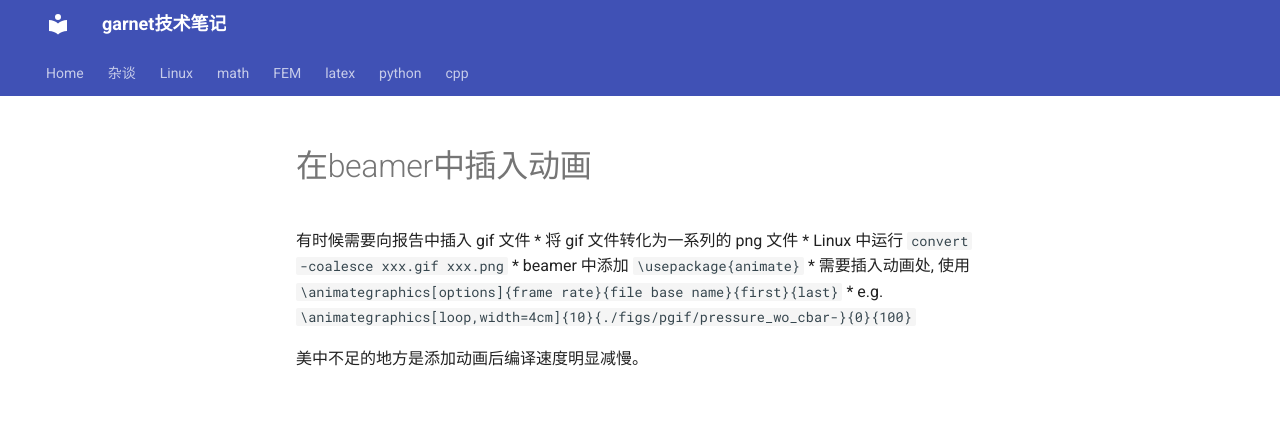
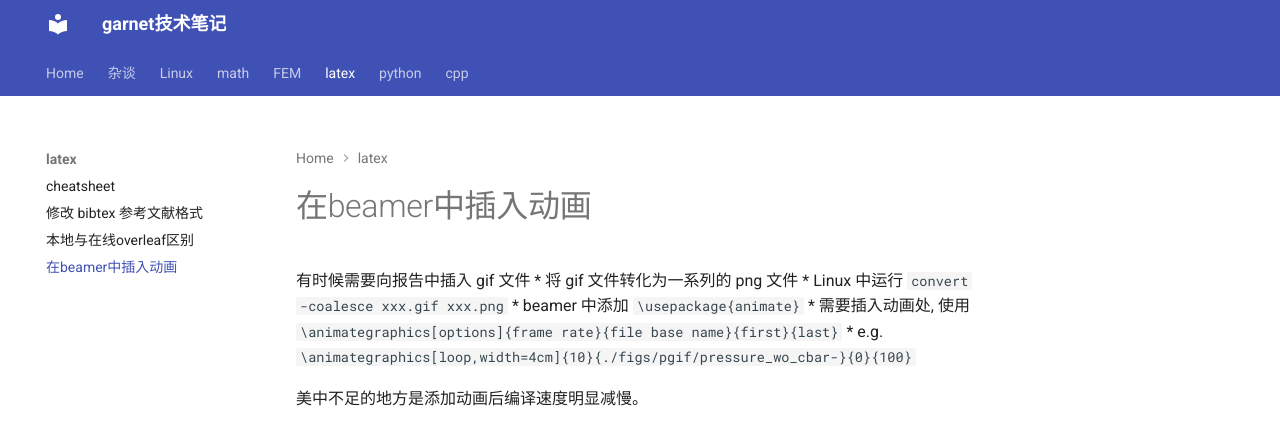
Before and after one commit to ymma98/technotes, an MkDocs documentation site: the page built from docs/latex/在beamer中插入动画.md, in a window 1280 px wide. Shown: the top 445 px of the page. Built offline with MkDocs 1.6.1 and Material for MkDocs 9.7.7, drawn with Linux system fonts in a browser that asks for light colours.

Commit message:
Update mkdocs.yml

```diff
--- a/mkdocs.yml
+++ b/mkdocs.yml
@@ -19,6 +19,7 @@ nav:
     - cheatsheet: latex/cheatsheet.md
     - 修改 bibtex 参考文献格式: latex/修改 bibtex 参考文献格式.md
     - 本地与在线overleaf区别: latex/本地与在线overleaf区别.md
+    - 在beamer中插入动画: latex/在beamer中插入动画.md
   - python:
       - pdb: python/pdb.md
       - python无法支持汉字: python/python无法支持汉字.md
```
